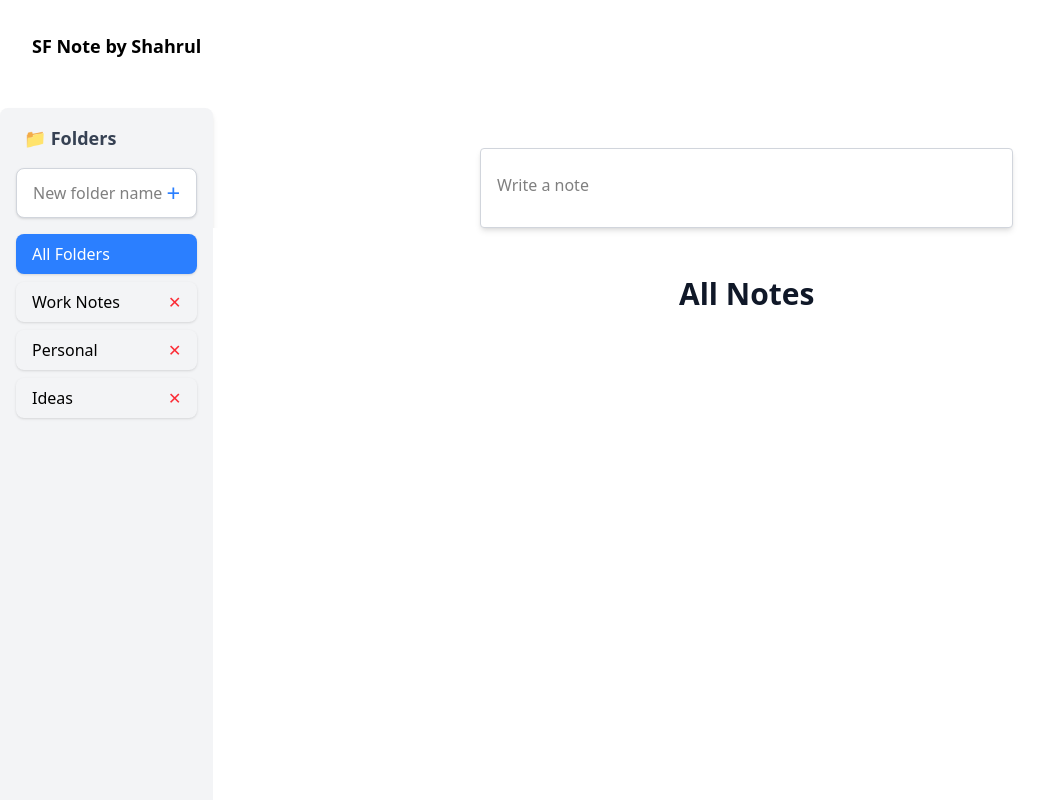
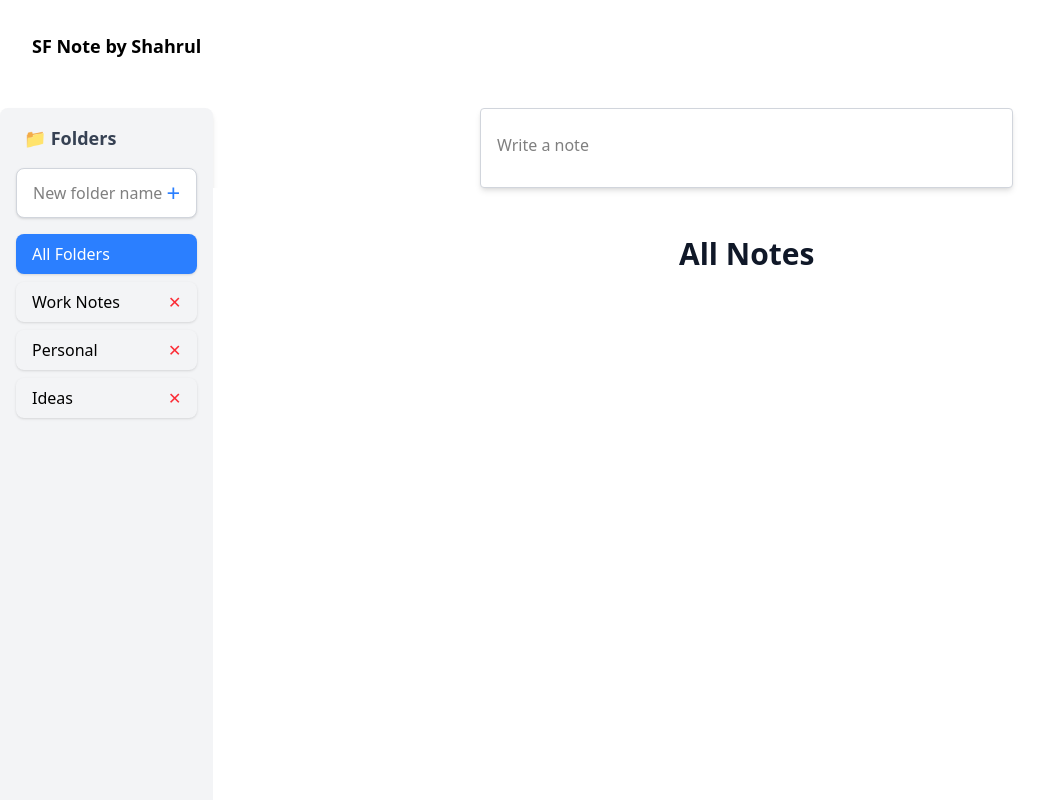
Before and after one commit to shahrulfz/sf-note, a Next.js app: page / in a window 1280 px wide. Shown: the top 800 px of the page, without its empty margins (0-1060 px from the left). Built offline with nearby package versions, Linux system fonts and the light colour scheme.

Commit message:
update 2/2

```diff
--- a/src/components/MyTextEditor.tsx
+++ b/src/components/MyTextEditor.tsx
@@ -30,12 +30,6 @@ export default function MyTextEditor({
   useEffect(() => {
     autoResize();
   }, [value]);
-
-  useEffect(() => {
-    if (folders.length > 0 && !folderId) {
-      setFolderId(folders[0].id);
-    }
-  }, [folders, folderId, setFolderId]);
 
   const handleChange = (e: ChangeEvent<HTMLTextAreaElement>) => {
     onChange(e.target.value);
--- a/src/components/SFNoteEditorParent.tsx
+++ b/src/components/SFNoteEditorParent.tsx
@@ -1,15 +1,26 @@
-import { useState } from "react";
 import MyTextEditor from "@/components/MyTextEditor";
-import useNoteStore from "@/stores/notes/useNewNoteStore";
-import useNoteListStore from "@/stores/notes/useNoteListStore";
 
 interface NoteTakerProps {
+  className?: string;
   folders: { id: string; name: string }[];
+  title: string;
+  note: string;
+  noteStyles: any;
+  folderId: string;
+  setTitle: (title: string) => void;
+  setNote: (note: string) => void;
+  setNoteStyles: (styles: Partial<any>) => void;
+  setFolderId: (id: string) => void;
+  isClick: boolean;
+  setIsClick: (click: boolean) => void;
+  handleSave: () => void;
+  reset: () => void;
+  showClearButton?: boolean;
 }
 
-export default function NoteTaker({ folders }: NoteTakerProps) {
-  const [isClick, setIsClick] = useState(false);
-  const {
+export default function NoteTaker({
+  className = "",
+  folders,
   title,
   note,
   noteStyles,
@@ -18,19 +29,15 @@ export default function NoteTaker({ folders }: NoteTakerProps) {
   setNote,
   setNoteStyles,
   setFolderId,
+  isClick,
+  setIsClick,
+  handleSave,
   reset,
-  } = useNoteStore();
-  const { addNote } = useNoteListStore();
-
-  const handleSave = () => {
-    addNote({ title, note, noteStyles, folderId });
-    setIsClick(false);
-    reset();
-  };
-
+  showClearButton = true,
+}: NoteTakerProps) {
   return (
     <div
-      className="relative border border-gray-300 rounded p-4 w-1/2 bg-white shadow-md focus-within:ring-2 focus-within:ring-blue-500 mx-auto mt-10"
+      className={`${className} relative border border-gray-300 rounded p-4 bg-white shadow-md focus-within:ring-2 focus-within:ring-blue-500 mx-auto`}
       onClick={() => !isClick && setIsClick(true)}
     >
       {isClick && (
@@ -43,6 +50,7 @@ export default function NoteTaker({ folders }: NoteTakerProps) {
             value={title}
             onChange={(e) => setTitle(e.target.value)}
           />
+          {showClearButton && (
             <button
               className="absolute top-0 right-0 hover:text-white text-xs px-2 py-1 rounded-full hover:bg-red-600 hover:cursor-pointer"
               onClick={(e) => {
@@ -54,9 +62,9 @@ export default function NoteTaker({ folders }: NoteTakerProps) {
             >
               ✕
             </button>
+          )}
         </div>
       )}
-
       <MyTextEditor
         value={note}
         isClick={isClick}
--- a/src/components/modal/SelectedModal.tsx
+++ b/src/components/modal/SelectedModal.tsx
@@ -1,34 +1,96 @@
+import { useEffect, useState } from "react";
 import useUpdateNoteStore from "@/stores/notes/useUpdateNoteStore";
+import NoteTaker from "@/components/SFNoteEditorParent";
+import useFolderStore from "@/stores/folders/useFolderStore";
+import useNoteListStore from "@/stores/notes/useNoteListStore";
+import { Note } from "@/types/notes/noteTypes";
 
 type ModalProps = {
   isOpen: boolean;
   onClose: () => void;
-  title: string;
 };
 
-const SelectedModal: React.FC<ModalProps> = ({ isOpen, onClose, title }) => {
+const SelectedModal: React.FC<ModalProps> = ({ isOpen, onClose }) => {
   if (!isOpen) return null;
-  const { selectedNoteId } = useUpdateNoteStore();
+
+  const {
+    selectedNoteId,
+    title,
+    note,
+    noteStyles,
+    folderId,
+    setTitle,
+    setNote,
+    setNoteStyles,
+    setFolderId,
+    reset,
+  } = useUpdateNoteStore();
+
+  const { folders } = useFolderStore();
+  const { notesList, updateNote } = useNoteListStore();
+  const [isClick, setIsClick] = useState(true);
+
+  const handleSave = () => {
+    updateNote(selectedNoteId, { title, note, noteStyles, folderId });
+
+    onClose();
+    reset();
+  };
+
+  useEffect(() => {
+    if (selectedNoteId) {
+      const foundNote = notesList.find((note) => note.id === selectedNoteId);
+
+      if (foundNote) {
+        setTitle(foundNote.title);
+        setNote(foundNote.note);
+        setNoteStyles(foundNote.noteStyles);
+        setFolderId(foundNote.folderId);
+      } else {
+        reset();
+      }
+    }
+  }, [
+    selectedNoteId,
+    notesList,
+    setTitle,
+    setNote,
+    setNoteStyles,
+    setFolderId,
+    reset,
+  ]);
 
   return (
     <div className="fixed inset-0 z-50 flex items-center justify-center bg-slate-300/70">
-      <div className="bg-white rounded-2xl shadow-lg p-6 w-full max-w-md relative">
-        {/* Close Button */}
+      <div className="bg-white rounded-2xl shadow-lg p-6 w-full max-w-3xl relative">
+        <p className="font-bold text-2xl">Edit Note</p>
+        <div className="mb-4">
           <button
             onClick={onClose}
-          className="absolute top-4 right-4 rounded-full hover:cursor-pointer transition duration-200"
+            className="absolute top-4 right-4 rounded-full hover:cursor-pointer transition duration-200 mr-4"
             aria-label="Close"
           >
             <span className="text-2xl font-bold text-gray-500 hover:text-red-600">
               &times;
             </span>
           </button>
-
-        {/* Modal Title */}
-        <h2 className="text-xl font-semibold mb-4 text-center">{title}</h2>
-
-        {/* Modal Content */}
-        <p className="text-gray-600">{selectedNoteId}</p>
+        </div>
+        <NoteTaker
+          folders={folders}
+          title={title}
+          note={note}
+          noteStyles={noteStyles}
+          folderId={folderId}
+          setTitle={setTitle}
+          setNote={setNote}
+          setNoteStyles={setNoteStyles}
+          setFolderId={setFolderId}
+          reset={reset}
+          handleSave={handleSave}
+          isClick={isClick}
+          setIsClick={setIsClick}
+          showClearButton={false}
+        />
       </div>
     </div>
   );
--- a/src/pages/index.tsx
+++ b/src/pages/index.tsx
@@ -4,6 +4,9 @@ import NoteTaker from "@/components/SFNoteEditorParent";
 import NotesSection from "@/components/section/NotesSection";
 import SelectedModal from "@/components/modal/SelectedModal";
 import useSelectedModalStore from "@/stores/modal/useSelectedModalStore";
+import useNoteStore from "@/stores/notes/useNewNoteStore";
+import useNoteListStore from "@/stores/notes/useNoteListStore";
+import { useState } from "react";
 
 export default function index() {
   const {
@@ -17,13 +20,29 @@ export default function index() {
   const { isOpen, openSelectedModal, closeSelectedModal } =
     useSelectedModalStore();
 
+  const [isClick, setIsClick] = useState(false);
+  const {
+    title,
+    note,
+    noteStyles,
+    folderId,
+    setTitle,
+    setNote,
+    setNoteStyles,
+    setFolderId,
+    reset,
+  } = useNoteStore();
+  const { addNote } = useNoteListStore();
+
+  const handleSave = () => {
+    addNote({ title, note, noteStyles, folderId });
+    setIsClick(false);
+    reset();
+  };
+
   return (
     <div>
-      <SelectedModal
-        isOpen={isOpen}
-        onClose={closeSelectedModal}
-        title="Update Note"
-      />
+      <SelectedModal isOpen={isOpen} onClose={closeSelectedModal} />
 
       <p className="pl-8 pt-8 text-lg font-bold">SF Note by Shahrul</p>
       <div className="grid grid-cols-12 mt-12">
@@ -36,7 +55,22 @@ export default function index() {
         />
 
         <div className="col-span-10">
-          <NoteTaker folders={folders} />
+          <NoteTaker
+            className="w-1/2"
+            folders={folders}
+            title={title}
+            note={note}
+            noteStyles={noteStyles}
+            folderId={folderId}
+            setTitle={setTitle}
+            setNote={setNote}
+            setNoteStyles={setNoteStyles}
+            setFolderId={setFolderId}
+            reset={reset}
+            handleSave={handleSave}
+            isClick={isClick}
+            setIsClick={setIsClick}
+          />
           <NotesSection openSelectedModal={openSelectedModal} />
         </div>
       </div>
--- a/src/stores/notes/useUpdateNoteStore.ts
+++ b/src/stores/notes/useUpdateNoteStore.ts
@@ -10,25 +10,26 @@ const defaultNoteStyles: NoteStyles = {
 };
 
 interface NoteState {
-  title?: string;
-  note?: string;
+  title: string;
+  note: string;
   noteStyles: NoteStyles;
-  folderId?: string;
+  folderId: string;
   selectedNoteId: string;
   setTitle: (title: string) => void;
   setNote: (note: string) => void;
   setNoteStyles: (styles: Partial<NoteStyles>) => void;
   setFolderId: (id: string) => void;
   setSelectedNoteId: (id: string) => void;
+  reset: () => void;
 }
 
 const useUpdateNoteStore = create<NoteState>()(
   persist(
     (set) => ({
-      title: undefined,
-      note: undefined,
+      title: "",
+      note: "",
       noteStyles: defaultNoteStyles,
-      folderId: undefined,
+      folderId: "",
       selectedNoteId: "",
       setTitle: (title) => set({ title }),
       setNote: (note) => set({ note }),
@@ -38,6 +39,18 @@ const useUpdateNoteStore = create<NoteState>()(
         set((state) => ({
           noteStyles: { ...state.noteStyles, ...styles },
         })),
+      reset: () =>
+        set({
+          title: "",
+          note: "",
+          noteStyles: {
+            isBold: false,
+            isItalic: false,
+            fontSize: 16,
+            color: "#000000",
+          },
+          folderId: "",
+        }),
     }),
     {
       name: "update-note-storage",
```
Lines whose indentation alone changed are shown as unchanged.
